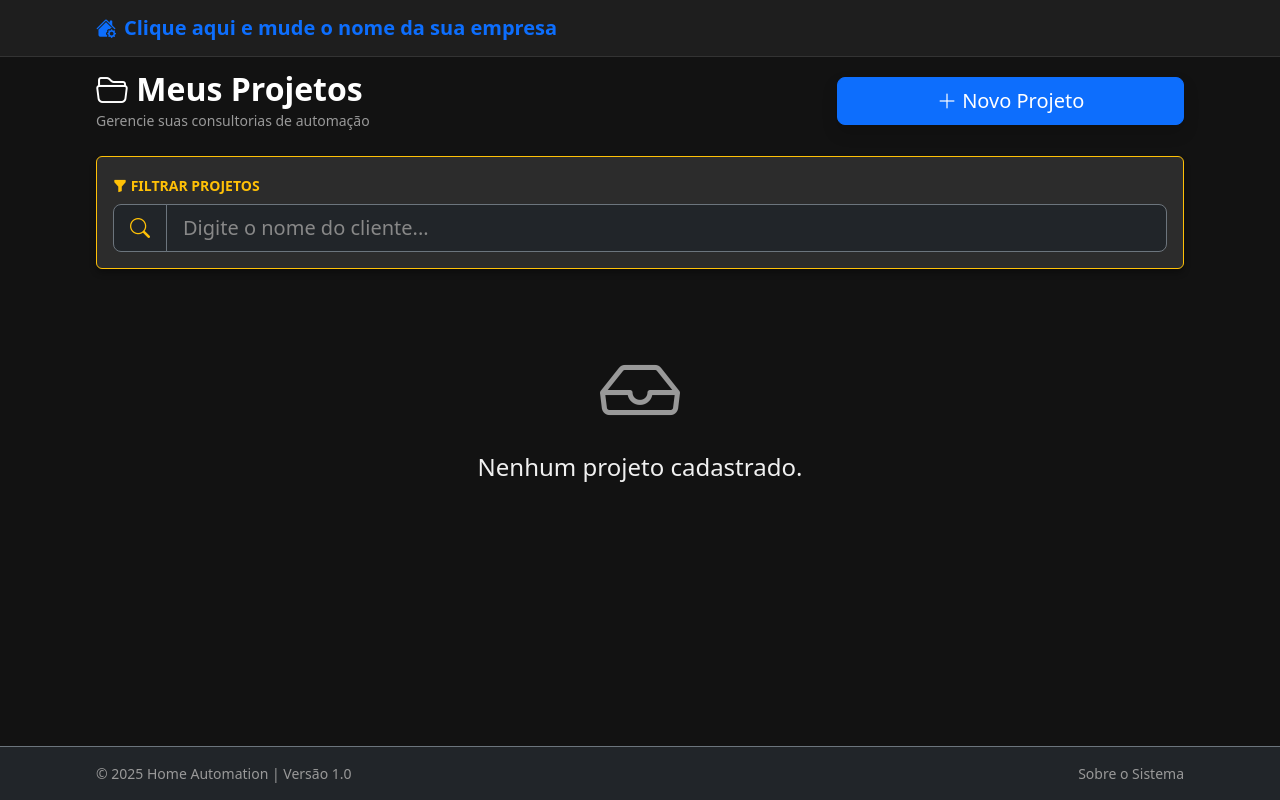
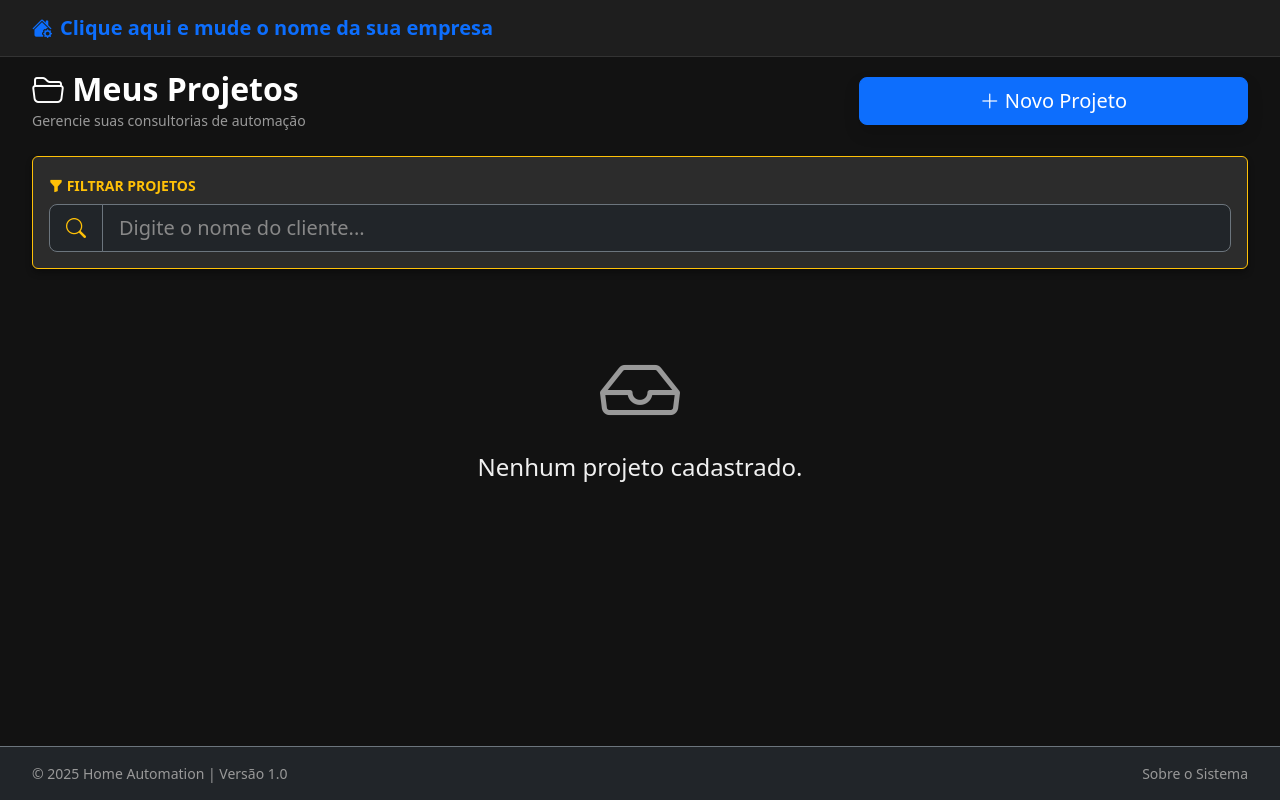
Before and after one commit to maiconferreiraa/consultoria, a Flask app: template templates/index.html in a window 1280 px wide. Run offline with Flask 3, Linux system fonts and the light colour scheme; the template is opened without the code that fills it, so the values that code supplies are empty.

Commit message:
ADD: largura do sistema

```diff
--- a/templates/base.html
+++ b/templates/base.html
@@ -49,7 +49,7 @@
 
         /* --- FORÇA LARGURA MÁXIMA PARA 100% --- */
         .container-fluid {
-            width: 85% !important;
+            width: 95% !important;
             padding-left: 0 !important;
             padding-right: 0 !important;
         }
```
